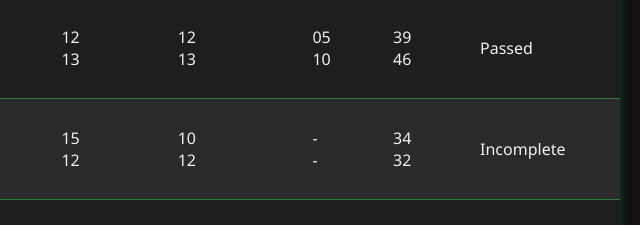
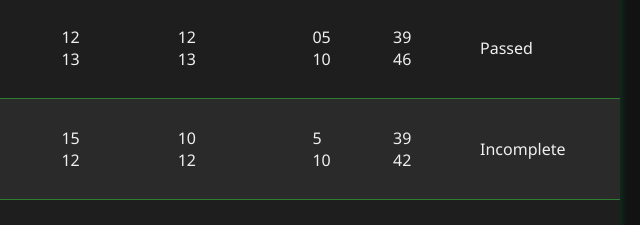
Before and after one commit to lennycodes2000/L4, a plain HTML site: page index.html in a window 1280 px wide. Shown: the part 2403-2628 px from the top of the page, 640-1280 px from the left. Drawn offline with Linux system fonts and the light colour scheme.

Commit message:
Update index.html

```diff
--- a/index.html
+++ b/index.html
@@ -1116,15 +1116,15 @@
         <!--Quiz-->
         <td>
             <ul style="list-style-type:none;padding-left: 18px;">
-                <li>-</li>
-                <li>-</li>
-            </ul>
-        </td>
-        <!--Total-->
-        <td>
-            <ul style="list-style-type:none;padding-left: 8px;">
-                <li>34</li>
-                <li>32</li>
+                <li>5</li>
+                <li>10</li>
+            </ul>
+        </td>
+        <!--Total-->
+        <td>
+            <ul style="list-style-type:none;padding-left: 8px;">
+                <li>39</li>
+                <li>42</li>
             </ul>
         </td>
         <td>Incomplete</td>
```
